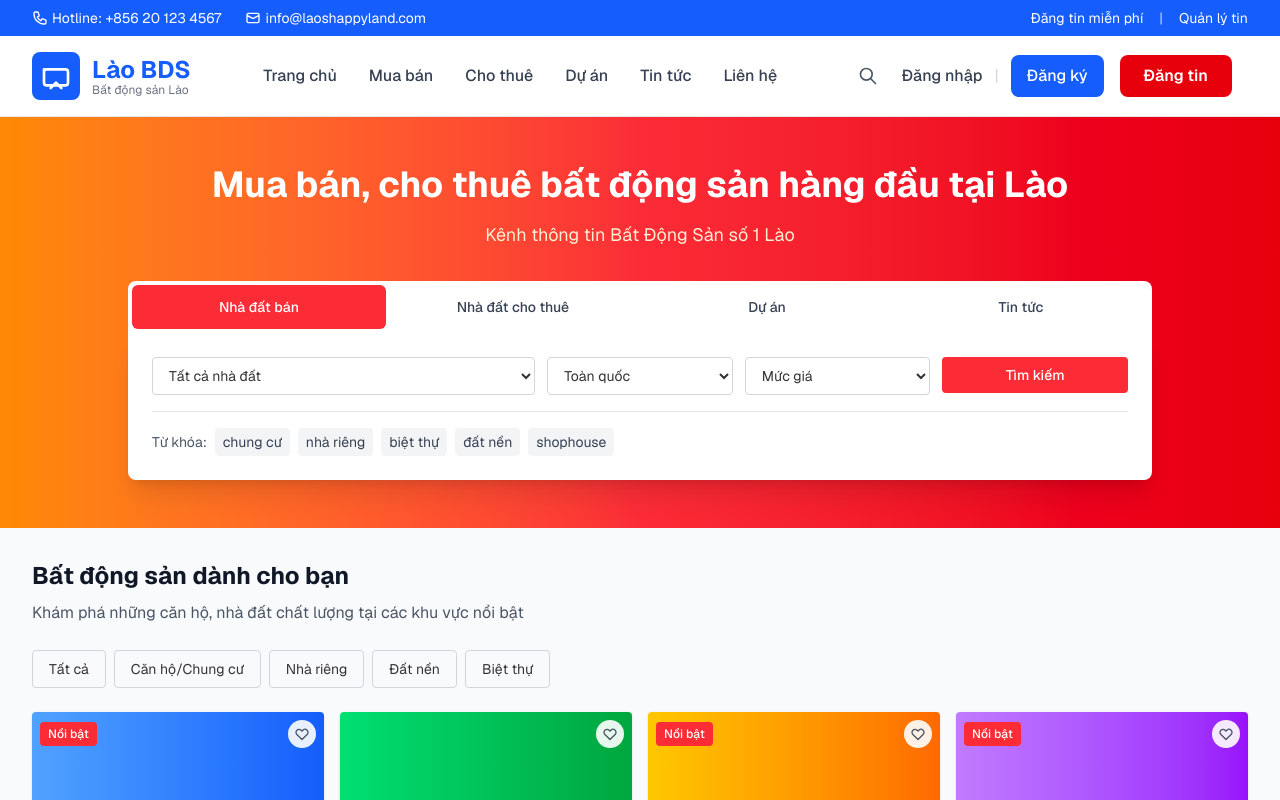
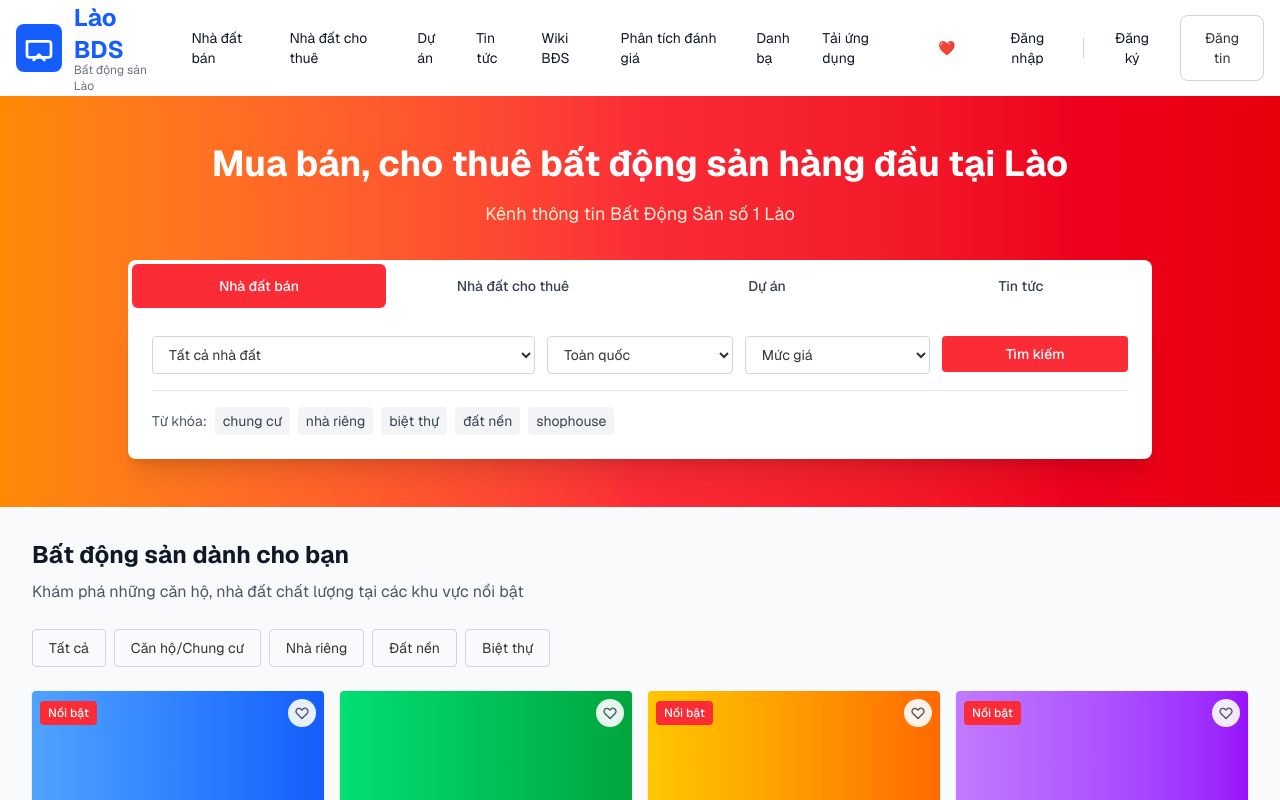
Before and after one commit to lao-happy-land/Laos-happy-land, a Next.js app in the folder fe-laos-happy-land/: page / in a window 1280 px wide. Shown: the top 800 px of the page. Built offline with nearby package versions, Linux system fonts and the light colour scheme.

Commit message:
feat(login): add login UI, register UI

```diff
--- /dev/null
+++ b/fe-laos-happy-land/src/components/auth/AuthModal.tsx
@@ -0,0 +1,142 @@
+"use client";
+
+import Image from "next/image";
+
+type AuthModalProps = {
+  isOpen: boolean;
+  onClose: () => void;
+  type: "login" | "register";
+};
+
+export default function AuthModal({ isOpen, onClose, type }: AuthModalProps) {
+  if (!isOpen) return null;
+  const isLogin = type === "login";
+
+  return (
+    <div
+      role="dialog"
+      aria-modal="true"
+      className="fixed inset-0 z-50 flex items-center justify-center bg-black/40"
+    >
+      <div className="relative flex w-full max-w-3xl overflow-hidden rounded-xl bg-white shadow-xl">
+        {/* Left side */}
+        <div className="flex w-1/2 flex-col items-center justify-center bg-[#FFEFEF] p-6">
+          <Image
+            src="/images/auth/login-bg.png"
+            alt="Auth Background"
+            width={500}
+            height={300}
+            priority
+          />
+          <p className="mt-4 text-center text-sm font-medium text-gray-700">
+            Tìm nhà đất <br />
+            <span className="font-semibold">Batdongsan.com.vn dẫn lối</span>
+          </p>
+        </div>
+
+        {/* Right side */}
+        <div className="relative w-1/2 p-8">
+          <button
+            onClick={onClose}
+            className="absolute top-3 right-3 text-xl text-gray-500 hover:text-gray-700"
+          >
+            &times;
+          </button>
+
+          <h2 className="mb-4 text-xl font-semibold">Xin chào bạn</h2>
+          <p className="mb-6 font-medium text-gray-700">
+            {isLogin ? "Đăng nhập để tiếp tục" : "Đăng ký tài khoản mới"}
+          </p>
+
+          {isLogin ? (
+            <form className="space-y-4">
+              <input
+                type="text"
+                placeholder="SĐT chính hoặc email"
+                className="w-full rounded border border-gray-300 px-4 py-2 text-sm focus:border-red-500 focus:outline-none"
+              />
+              <div className="relative">
+                <input
+                  type="password"
+                  placeholder="Mật khẩu"
+                  className="w-full rounded border border-gray-300 px-4 py-2 pr-10 text-sm focus:border-red-500 focus:outline-none"
+                />
+                <button
+                  type="button"
+                  className="absolute inset-y-0 right-3 flex items-center text-gray-500"
+                >
+                  👁️
+                </button>
+              </div>
+
+              <div className="flex items-center justify-between text-sm">
+                <label className="flex items-center space-x-2">
+                  <input type="checkbox" />
+                  <span>Nhớ tài khoản</span>
+                </label>
+                <a href="#" className="text-red-500 hover:underline">
+                  Quên mật khẩu?
+                </a>
+              </div>
+
+              <button
+                type="submit"
+                className="w-full rounded bg-red-500 py-2 font-medium text-white transition hover:bg-red-600"
+              >
+                Đăng nhập
+              </button>
+            </form>
+          ) : (
+            <form className="space-y-4">
+              <input
+                type="text"
+                placeholder="Nhập số điện thoại"
+                className="w-full rounded border border-gray-300 px-4 py-2 text-sm focus:border-red-500 focus:outline-none"
+              />
+              <button
+                type="submit"
+                className="w-full rounded bg-red-500 py-2 font-medium text-white transition hover:bg-red-600"
+              >
+                Tiếp tục
+              </button>
+            </form>
+          )}
+
+          <div className="my-4 flex items-center justify-center text-sm text-gray-500">
+            <span className="mx-2">Hoặc</span>
+          </div>
+
+          <div className="space-y-3">
+            <button className="flex w-full items-center justify-center gap-3 rounded border py-2 text-sm hover:bg-gray-100">
+              🍎 Đăng nhập với Apple
+            </button>
+            <button className="flex w-full items-center justify-center gap-3 rounded border py-2 text-sm hover:bg-gray-100">
+              🟢 Đăng nhập với Google
+            </button>
+          </div>
+
+          <p className="mt-4 text-center text-xs text-gray-500">
+            Bằng việc tiếp tục, bạn đồng ý với{" "}
+            <a href="#" className="text-red-500 underline">
+              Điều khoản sử dụng
+            </a>
+            ,{" "}
+            <a href="#" className="text-red-500 underline">
+              Chính sách bảo mật
+            </a>
+            {isLogin ? "" : ", Quy chế, Chính sách của chúng tôi."}
+          </p>
+
+          {isLogin && (
+            <p className="mt-2 text-center text-sm">
+              Chưa là thành viên?{" "}
+              <a href="#" className="font-medium text-red-500 hover:underline">
+                Đăng ký tại đây
+              </a>
+            </p>
+          )}
+        </div>
+      </div>
+    </div>
+  );
+}
--- a/fe-laos-happy-land/src/components/layout/header/index.tsx
+++ b/fe-laos-happy-land/src/components/layout/header/index.tsx
@@ -1,190 +1,114 @@
 "use client";
 
+import { useState } from "react";
 import Link from "next/link";
-import { useState } from "react";
+import AuthModal from "@/components/auth/AuthModal";
 
-const Header = () => {
-  const [isMenuOpen, setIsMenuOpen] = useState(false);
-
-  const menuItems = [
-    { href: "/", label: "Trang chủ", key: "home" },
-    { href: "/mua-ban", label: "Mua bán", key: "buy-sell" },
-    { href: "/cho-thue", label: "Cho thuê", key: "rent" },
-    { href: "/du-an", label: "Dự án", key: "projects" },
-    { href: "/tin-tuc", label: "Tin tức", key: "news" },
-    { href: "/lien-he", label: "Liên hệ", key: "contact" },
+const NAV_ITEMS = [
+  "Nhà đất bán",
+  "Nhà đất cho thuê",
+  "Dự án",
+  "Tin tức",
+  "Wiki BĐS",
+  "Phân tích đánh giá",
+  "Danh bạ",
 ];
 
+const buttonClass =
+  "rounded-lg px-4 py-3 text-gray-900 transition-colors hover:bg-gray-100";
+
+export default function Header() {
+  const [modalType, setModalType] = useState<"login" | "register" | null>(null);
+
   return (
-    <header className="bg-white shadow-md border-b border-gray-200">
-      {/* Top bar */}
-      <div className="bg-blue-600 text-white py-2">
-        <div className="container mx-auto px-4">
-          <div className="flex items-center justify-between text-sm">
-            <div className="flex items-center space-x-6">
-              <a href="tel:+856201234567" className="flex items-center space-x-1 hover:text-blue-200">
-                <svg className="w-4 h-4" fill="none" stroke="currentColor" viewBox="0 0 24 24">
-                  <path strokeLinecap="round" strokeLinejoin="round" strokeWidth="2" d="M3 5a2 2 0 012-2h3.28a1 1 0 01.948.684l1.498 4.493a1 1 0 01-.502 1.21l-2.257 1.13a11.042 11.042 0 005.516 5.516l1.13-2.257a1 1 0 011.21-.502l4.493 1.498a1 1 0 01.684.949V19a2 2 0 01-2 2h-1C9.716 21 3 14.284 3 6V5z"/>
-                </svg>
-                <span>Hotline: +856 20 123 4567</span>
-              </a>
-              <a href="mailto:info@laoshappyland.com" className="flex items-center space-x-1 hover:text-blue-200">
-                <svg className="w-4 h-4" fill="none" stroke="currentColor" viewBox="0 0 24 24">
-                  <path strokeLinecap="round" strokeLinejoin="round" strokeWidth="2" d="M3 8l7.89 4.26a2 2 0 002.22 0L21 8M5 19h14a2 2 0 002-2V7a2 2 0 00-2-2H5a2 2 0 00-2 2v10a2 2 0 002 2z"/>
-                </svg>
-                <span>info@laoshappyland.com</span>
-              </a>
-            </div>
-            <div className="hidden md:flex items-center space-x-4">
-              <Link href="/dang-tin" className="hover:text-blue-200">
-                Đăng tin miễn phí
-              </Link>
-              <span className="text-blue-200">|</span>
-              <Link href="/quan-ly" className="hover:text-blue-200">
-                Quản lý tin
-              </Link>
-            </div>
-          </div>
-        </div>
-      </div>
-
-      {/* Main header */}
-      <div className="container mx-auto px-4">
-        <div className="flex h-20 items-center justify-between">
+    <>
+      <header className="bg-white p-4 shadow-xl">
+        <div className="mx-auto flex h-16 items-center justify-between">
+          {/* Left side */}
+          <div className="flex gap-6">
             {/* Logo */}
+            <div className="flex items-center space-x-2">
               <Link href="/" className="flex items-center space-x-3">
-            <div className="w-12 h-12 bg-blue-600 rounded-lg flex items-center justify-center">
-              <svg className="w-8 h-8 text-white" fill="none" stroke="currentColor" viewBox="0 0 24 24">
-                <path strokeLinecap="round" strokeLinejoin="round" strokeWidth="2" d="M3 7v10a2 2 0 002 2h14a2 2 0 002-2V9a2 2 0 00-2-2H5a2 2 0 00-2 2z"/>
-                <path strokeLinecap="round" strokeLinejoin="round" strokeWidth="2" d="M8 21l4-4 4 4"/>
+                <div className="flex h-12 w-12 items-center justify-center rounded-lg bg-blue-600">
+                  <svg
+                    className="h-8 w-8 text-white"
+                    fill="none"
+                    stroke="currentColor"
+                    viewBox="0 0 24 24"
+                  >
+                    <path
+                      strokeLinecap="round"
+                      strokeLinejoin="round"
+                      strokeWidth="2"
+                      d="M3 7v10a2 2 0 002 2h14a2 2 0 002-2V9a2 2 0 00-2-2H5a2 2 0 00-2 2z"
+                    />
+                    <path
+                      strokeLinecap="round"
+                      strokeLinejoin="round"
+                      strokeWidth="2"
+                      d="M8 21l4-4 4 4"
+                    />
                   </svg>
                 </div>
                 <div>
                   <div className="text-2xl font-bold text-blue-600">
                     Lào BDS
                   </div>
-              <div className="text-xs text-gray-500 -mt-1">
+                  <div className="-mt-1 text-xs text-gray-500">
                     Bất động sản Lào
                   </div>
                 </div>
               </Link>
+            </div>
 
-          {/* Desktop Menu */}
-          <nav className="hidden lg:flex space-x-8">
-            {menuItems.map((item) => (
-              <Link
-                key={item.key}
-                href={item.href}
-                className="text-gray-700 hover:text-blue-600 font-medium transition-colors relative group"
+            {/* Navigation */}
+            <nav className="hidden items-center space-x-6 text-sm lg:flex">
+              {NAV_ITEMS.map((item, idx) => (
+                <a
+                  key={idx}
+                  href="#"
+                  className="relative text-gray-900 before:absolute before:-bottom-[2px] before:left-0 before:h-[2px] before:w-0 before:bg-[#E03C31] before:transition-all before:duration-300 hover:text-[#E03C31] hover:before:w-full"
                 >
-                {item.label}
-                <span className="absolute bottom-0 left-0 w-0 h-0.5 bg-blue-600 transition-all group-hover:w-full"></span>
-              </Link>
+                  {item}
+                </a>
               ))}
             </nav>
+          </div>
 
-          {/* Right side actions */}
-          <div className="flex items-center space-x-4">
-            {/* Search Icon */}
-            <button className="p-2 text-gray-600 hover:text-blue-600 transition-colors">
-              <svg className="w-5 h-5" fill="none" stroke="currentColor" viewBox="0 0 24 24">
-                <path strokeLinecap="round" strokeLinejoin="round" strokeWidth="2" d="M21 21l-6-6m2-5a7 7 0 11-14 0 7 7 0 0114 0z"/>
-              </svg>
-            </button>
-
-            {/* User menu */}
-            <div className="hidden md:flex items-center space-x-3">
-              <Link
-                href="/dang-nhap"
-                className="text-gray-700 hover:text-blue-600 font-medium transition-colors"
+          {/* Actions */}
+          <div className="flex items-center space-x-2 text-sm">
+            <a href="#" className={buttonClass}>
+              Tải ứng dụng
+            </a>
+            <button className={buttonClass}>❤️</button>
+            <button
+              onClick={() => setModalType("login")}
+              className={buttonClass}
             >
               Đăng nhập
-              </Link>
-              <span className="text-gray-300">|</span>
-              <Link
-                href="/dang-ky"
-                className="bg-blue-600 hover:bg-blue-700 text-white px-4 py-2 rounded-lg font-medium transition-colors"
+            </button>
+            <span className="h-5 w-px bg-gray-300"></span>
+            <button
+              onClick={() => setModalType("register")}
+              className={buttonClass}
             >
               Đăng ký
-              </Link>
-            </div>
-
-            {/* Post Property Button */}
-            <Link
-              href="/dang-tin"
-              className="hidden lg:block bg-red-600 hover:bg-red-700 text-white px-6 py-2 rounded-lg font-semibold transition-colors"
-            >
+            </button>
+            <button className="rounded-lg border border-gray-300 px-4 py-3 transition-colors hover:bg-gray-100">
               Đăng tin
-            </Link>
-
-            {/* Mobile Menu Button */}
-            <button
-              className="lg:hidden p-2"
-              onClick={() => setIsMenuOpen(!isMenuOpen)}
-              aria-label="Toggle menu"
-            >
-              <svg
-                className="h-6 w-6 text-gray-600"
-                fill="none"
-                strokeLinecap="round"
-                strokeLinejoin="round"
-                strokeWidth="2"
-                viewBox="0 0 24 24"
-                stroke="currentColor"
-              >
-                {isMenuOpen ? (
-                  <path d="M6 18L18 6M6 6l12 12" />
-                ) : (
-                  <path d="M4 6h16M4 12h16M4 18h16" />
-                )}
-              </svg>
             </button>
           </div>
         </div>
+      </header>
 
-        {/* Mobile Menu */}
-        {isMenuOpen && (
-          <div className="lg:hidden border-t border-gray-200 py-4">
-            <nav className="flex flex-col space-y-4">
-              {menuItems.map((item) => (
-                <Link
-                  key={item.key}
-                  href={item.href}
-                  className="text-gray-700 hover:text-blue-600 font-medium transition-colors py-2"
-                  onClick={() => setIsMenuOpen(false)}
-                >
-                  {item.label}
-                </Link>
-              ))}
-              <div className="border-t border-gray-200 pt-4 space-y-3">
-                <Link
-                  href="/dang-nhap"
-                  className="block text-gray-700 hover:text-blue-600 font-medium transition-colors"
-                  onClick={() => setIsMenuOpen(false)}
-                >
-                  Đăng nhập
-                </Link>
-                <Link
-                  href="/dang-ky"
-                  className="block bg-blue-600 hover:bg-blue-700 text-white px-4 py-2 rounded-lg font-medium transition-colors text-center"
-                  onClick={() => setIsMenuOpen(false)}
-                >
-                  Đăng ký
-                </Link>
-                <Link
-                  href="/dang-tin"
-                  className="block bg-red-600 hover:bg-red-700 text-white px-4 py-2 rounded-lg font-semibold transition-colors text-center"
-                  onClick={() => setIsMenuOpen(false)}
-                >
-                  Đăng tin
-                </Link>
-              </div>
-            </nav>
-          </div>
+      {/* Modal */}
+      {modalType && (
+        <AuthModal
+          type={modalType}
+          isOpen={!!modalType}
+          onClose={() => setModalType(null)}
+        />
       )}
-      </div>
-    </header>
+    </>
   );
-};
-
-export default Header;
+}
```
Also changed, not shown: fe-laos-happy-land/public/images/auth/login-bg.png (added). Lines whose indentation alone changed are shown as unchanged.
